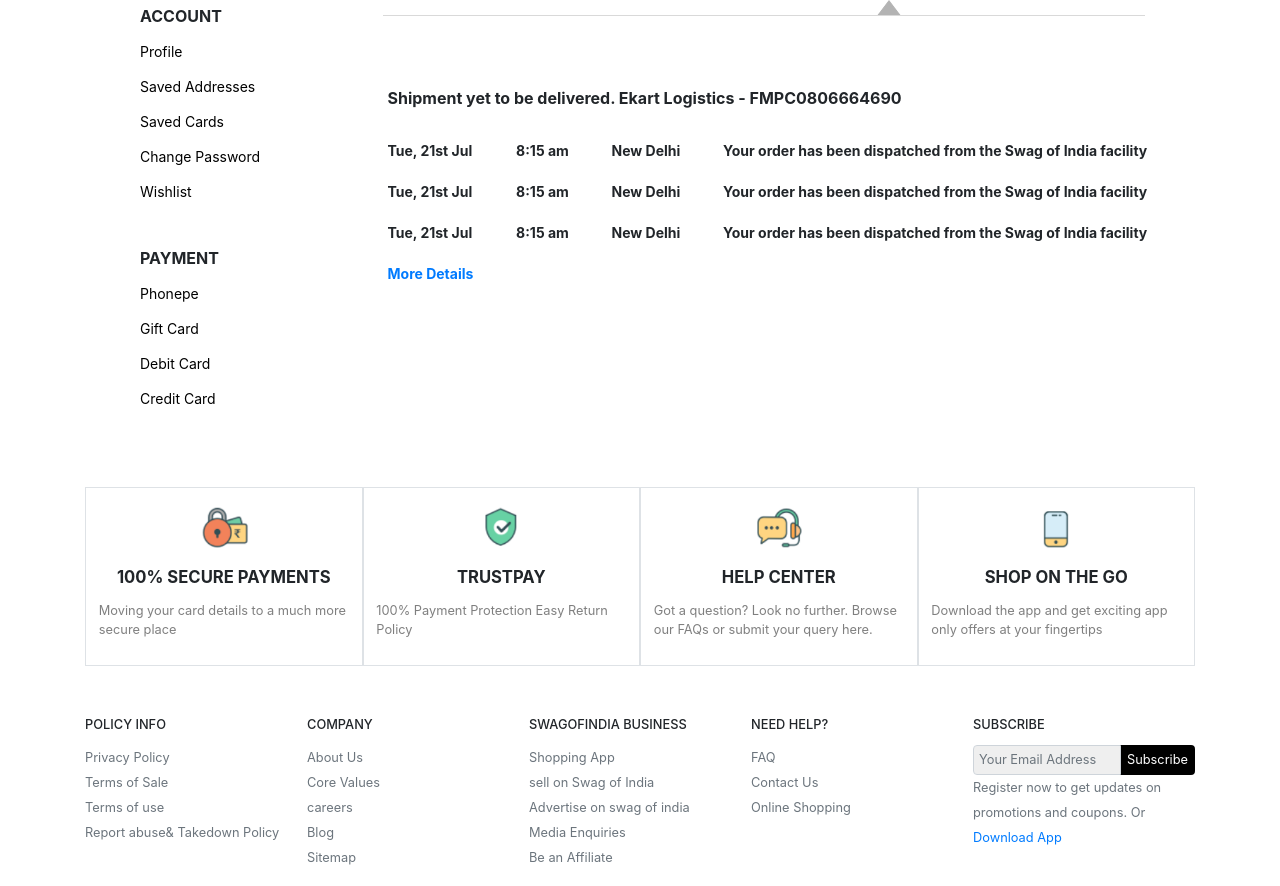
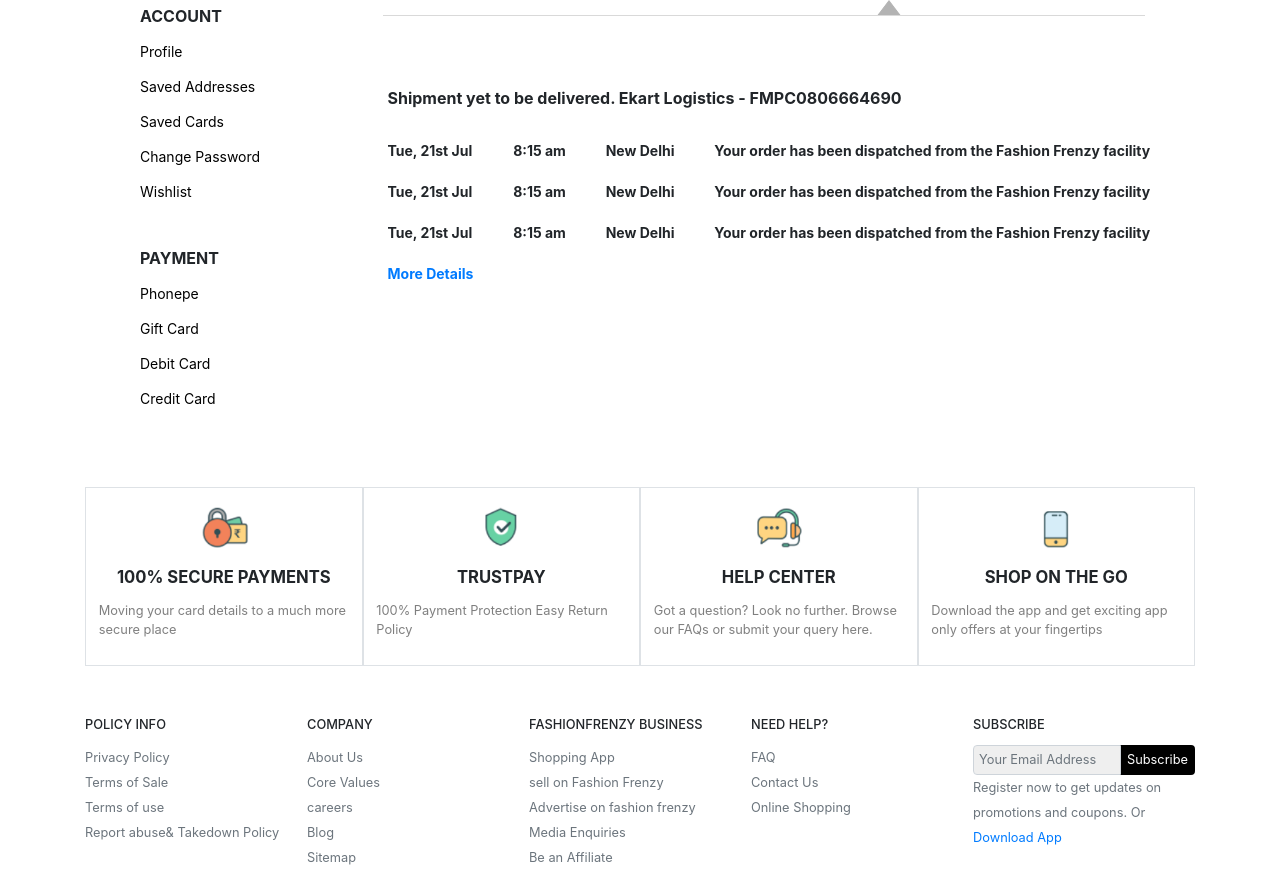
Before and after one commit to SHIVAMTYAGI2309/e-commerce-, a plain HTML site: page track_order_details.html in a window 1280 px wide. Shown: the part 714-1600 px from the top of the page. Drawn offline with nearby package versions, Linux system fonts and the light colour scheme.

Commit message:
Update track_order_details.html

```diff
--- a/track_order_details.html
+++ b/track_order_details.html
@@ -22,7 +22,7 @@
     <link rel="icon" type="image/png" href="images\flavicon.png">
 
     <!-- The <title> tag in HTML is used to define the title of HTML document. -->
-    <title>Swag of India-Track Order Details Page</title>
+    <title>Fashion Frenzy-Track Order Details Page</title>
 
     <!-- add a link to use an external style sheet -->
     <link rel="stylesheet" href="./css/track_order_details.css">
@@ -406,15 +406,15 @@
                             <div class="grid-item">Tue, 21st Jul</div>
                             <div class="grid-item">8:15 am</div>
                             <div class="grid-item">New Delhi</div>
-                            <div class="grid-item">Your order has been dispatched from the Swag of India facility</div>
+                            <div class="grid-item">Your order has been dispatched from the Fashion Frenzy facility</div>
                             <div class="grid-item">Tue, 21st Jul</div>
                             <div class="grid-item">8:15 am</div>
                             <div class="grid-item">New Delhi</div>
-                            <div class="grid-item">Your order has been dispatched from the Swag of India facility</div>
+                            <div class="grid-item">Your order has been dispatched from the Fashion Frenzy facility</div>
                             <div class="grid-item">Tue, 21st Jul</div>
                             <div class="grid-item">8:15 am</div>
                             <div class="grid-item">New Delhi</div>
-                            <div class="grid-item">Your order has been dispatched from the Swag of India facility</div>
+                            <div class="grid-item">Your order has been dispatched from the Fashion Frenzy facility</div>
                             <div class="grid-item"><a href="">More Details</a></div>
                         </div>
                     </div>
@@ -476,11 +476,11 @@
                     </ul>
                 </div>
                 <div class="col-6 col-lg" tabindex="0" role="navigation">
-                    <h5>SWAGOFINDIA BUSINESS</h5>
+                    <h5>FASHIONFRENZY BUSINESS</h5>
                     <ul class="list-unstyled text-small">
                         <li><a class="text-muted" href="#">Shopping App</a></li>
-                        <li><a class="text-muted" href="#">sell on Swag of India</a></li>
-                        <li><a class="text-muted" href="#">Advertise on swag of india</a></li>
+                        <li><a class="text-muted" href="#">sell on Fashion Frenzy</a></li>
+                        <li><a class="text-muted" href="#">Advertise on fashion frenzy</a></li>
                         <li><a class="text-muted" href="#">Media Enquiries</a></li>
                         <li><a class="text-muted" href="#">Be an Affiliate</a></li>
                     </ul>
```
